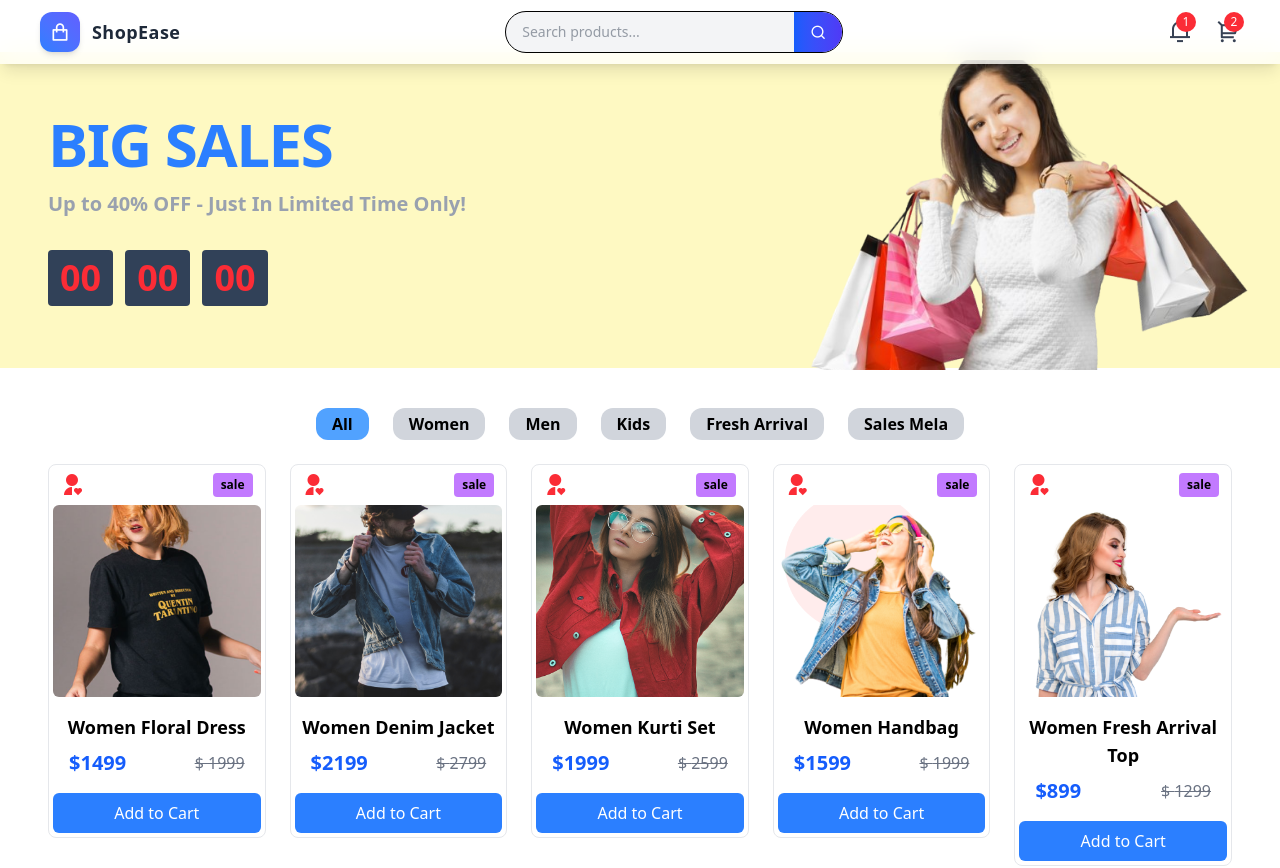
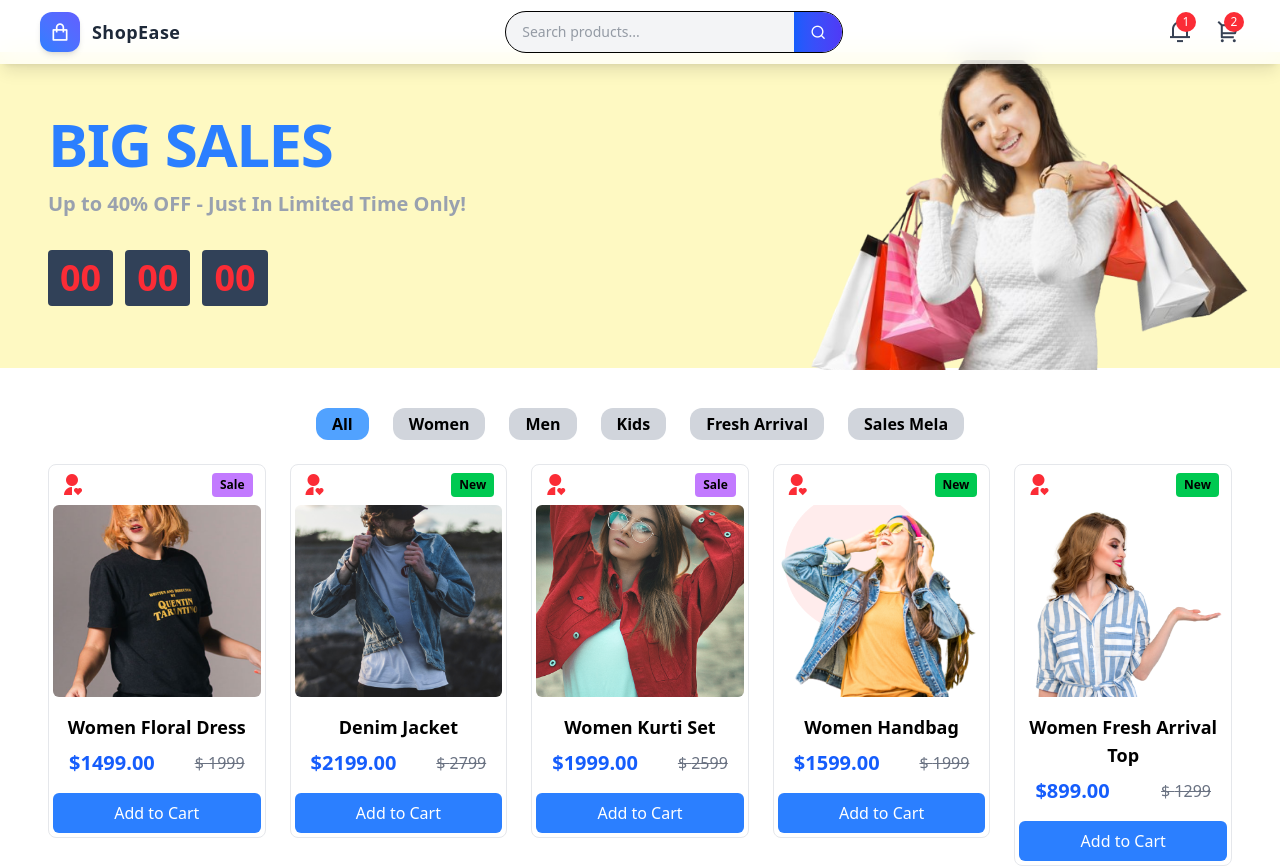
Before and after one commit to Zeeshanelia/E-commerce-Web-App-Fully-Functional-With-useState, a React (Vite) app: page / in a window 1280 px wide. Shown: the top 868 px of the page. Built offline with nearby package versions, Linux system fonts and the light colour scheme.

Commit message:
searchedProduct Creating logic with Matching Lowercase

```diff
--- /dev/null
+++ b/src/component/Banner/Cart.jsx
@@ -0,0 +1,11 @@
+
+
+const Cart = () => {
+
+    return(<>
+
+
+    </>)
+}
+
+export default Cart
--- a/src/component/Home/Home.jsx
+++ b/src/component/Home/Home.jsx
@@ -1,15 +1,26 @@
+import { useState } from 'react';
 import Nav from '../Nav/Nav';
 import Banner from './../Banner/Banner';
 import Products from './../Products/Products'
 
 const Home = () => {
 
+    const [searchedProduct , setSearchedProduct] = useState('')
+
+    const handleScrolling = () => {
+        const section = document.getElementById("product-section")
+        if (section) {
+            section.scrollIntoView({ behavior: "smooth" })
+        }
+    }
+
 
     return (<>
 
-        <Nav />
+        <Nav  handleScrolling={handleScrolling}
+        setSearchedProduct={setSearchedProduct} />
         <Banner />
-        <Products />
+        <Products searchedProduct={searchedProduct} />
 
 
     </>)
--- a/src/component/Nav/Nav.jsx
+++ b/src/component/Nav/Nav.jsx
@@ -1,7 +1,7 @@
 import { useState } from "react";
 import "remixicon/fonts/remixicon.css";
 
-const Nav = () => {
+const Nav = ({ handleScrolling  , setSearchedProduct}) => {
   const [menuOpen, setMenuOpen] = useState(false);
 
   return (
@@ -18,10 +18,14 @@ const Nav = () => {
       {/* Desktop Search */}
       <div className="hidden md:flex items-center border rounded-full overflow-hidden bg-gray-100 focus-within:ring-2 focus-within:ring-blue-500 transition">
         <input
+          onFocus={() => handleScrolling?.()}
+          onChange={(e) => setSearchedProduct(e.target.value)}
           type="text"
           placeholder="Search products..."
           className="px-4 py-2 w-72 bg-transparent outline-none text-sm text-gray-700"
         />
+
+
         <button
           aria-label="Search"
           className="px-4 py-2 bg-gradient-to-r from-blue-600 to-indigo-600 text-white hover:opacity-90 transition"
--- a/src/component/Products/ProductList.js
+++ b/src/component/Products/ProductList.js
@@ -39,17 +39,21 @@ const ProductsList = [
   },
   {
     id: 2,
-    name: "Women Denim Jacket",
-    img: fFashion2, price: 2199,
-    oldPrice: 2799, salesMela: false, freshArrival: true,
-    category: "Women"
+    name: "Denim Jacket",
+    img: fFashion2,
+    price: 2199,
+    oldPrice: 2799,
+    salesMela: false,
+    freshArrival: true,
+    category: "Men"
   },
+
   { id: 3, name: "Women Kurti Set", img: fFashion3, price: 1999, oldPrice: 2599, salesMela: true, freshArrival: false, category: "Women" },
   { id: 4, name: "Women Handbag", img: fFashion4, price: 1599, oldPrice: 1999, salesMela: false, freshArrival: true, category: "Women" },
   { id: 5, name: "Women Fresh Arrival Top", img: fFashion5, price: 899, oldPrice: 1299, salesMela: false, freshArrival: true, category: "Fresh Arrival" },
   { id: 6, name: "Women Dress Combo", img: fFashion6, price: 2499, oldPrice: 3999, salesMela: true, freshArrival: false, category: "Sales Mela" },
-  { id: 7, name: "Women Casual Top", img: fFashion7, price: 899, oldPrice: 1299, salesMela: false, freshArrival: true, category: "Fresh Arrival" },
-  { id: 8, name: "Women Evening Dress", img: fFashion8, price: 1299, oldPrice: 1799, salesMela: false, freshArrival: true, category: "Fresh Arrival" },
+  { id: 7, name: "Women Casual Top", img: fFashion7, price: 899, oldPrice: 1299, salesMela: false, freshArrival: true, category: "Women" },
+  { id: 8, name: "Women Evening Dress", img: fFashion8, price: 1299, oldPrice: 1799, salesMela: false, freshArrival: true, category: "Women" },
 
 
 
@@ -68,17 +72,19 @@ const ProductsList = [
 
 
 
-  // Misc / Others
+  //  Others
   { id: 16, name: "Trendy Bag", img: img111, price: 699, oldPrice: 999, salesMela: false, freshArrival: true, category: "Sales Mela" },
   { id: 17, name: "Sneakers Combo", img: img117, price: 1999, oldPrice: 2799, salesMela: true, freshArrival: false, category: "Sales Mela" },
-  { id: 18, name: "Casual Hat", img: img118, price: 499, oldPrice: 699, salesMela: false, freshArrival: true, category: "Fresh Arrival" },
+
+  { id: 18, name: "Casual Hat", img: img118, price: 499, oldPrice: 699, salesMela: false, freshArrival: true, category: "Kids" },
+
   { id: 19, name: "Kids Summer Shorts", img: img119, price: 399, oldPrice: 599, salesMela: false, freshArrival: true, category: "Kids" },
   { id: 20, name: "Stylish Jacket", img: img120, price: 1599, oldPrice: 2199, salesMela: true, freshArrival: false, category: "Men" },
-  { id: 21, name: "Trendy Sneakers", img: img121, price: 2299, oldPrice: 2999, salesMela: true, freshArrival: true, category: "Men" },
-  { id: 22, name: "Girls Party Dress", img: img122, price: 1299, oldPrice: 1799, salesMela: false, freshArrival: true, category: "Women" },
+  { id: 21, name: "Trendy Sneakers", img: img122, price: 2299, oldPrice: 2999, salesMela: true, freshArrival: true, category: "Kids" },
+  { id: 22, name: "Girls Party Dress", img: img121, price: 1299, oldPrice: 1799, salesMela: false, freshArrival: true, category: "Kids" },
   { id: 23, name: "Boys Hoodie", img: img123, price: 899, oldPrice: 1199, salesMela: true, freshArrival: false, category: "Kids" },
   { id: 24, name: "Casual Cap", img: img124, price: 299, oldPrice: 499, salesMela: false, freshArrival: true, category: "Fresh Arrival" },
-  { id: 25, name: "Denim Pants", img: img125, price: 1399, oldPrice: 1999, salesMela: true, freshArrival: false, category: "Men" },
+  { id: 25, name: "Denim Pants", img: img125, price: 1399, oldPrice: 1999, salesMela: true, freshArrival: false, category: "Kids" },
 ];
 
 export default ProductsList;
--- a/src/component/Products/Products.jsx
+++ b/src/component/Products/Products.jsx
@@ -1,33 +1,53 @@
 import { useState } from "react"
 import ProductsList from "./../Products/ProductList"
 
-const Products = () => {
+const Products = ({ searchedProduct }) => {
     const catog = ["All", "Women", "Men", "Kids", "Fresh Arrival", "Sales Mela"]
     const [isActive, setIsActive] = useState("All")
+    const filterItems = ProductsList.filter((item) => {
 
-    const renderingProducts = ProductsList.map((item) => {
+        const matchedCatog =
+            (isActive === "All") ||
+            (isActive === "Fresh Arrival" && item.freshArrival) ||
+            (isActive === "Sales Mela" && item.salesMela) ||
+            (isActive === item.category)
+
+
+
+        const matchedSearching = item.name.toLowerCase().includes(searchedProduct.toLowerCase())
+        return matchedCatog && matchedSearching
+
+    })
+
+
+
+
+    const renderingProducts = filterItems.map((item) => {
         // if (isActive === "All") return true;
         return <div>
             <div>
-
-
-
                 <div className=" w-full border-1 border-gray-200 rounded-lg p-1 hover:shadow-lg hover:scale-105 transition-transform duration-300">
 
                     <div className="flex justify-between items-center mb-1 px-2">
                         <button > <i className="ri-user-heart-fill text-red-500 text-2xl"></i>
                         </button>
-                        <span className="bg-purple-400 font-bold p-2 py-1 text-black text-xs rounded"> sale </span>
+
+                        {
+                            (item.salesMela || item.freshArrival) && (
+                                <span
+                                    className={`font-bold p-2 py-1 text-black text-xs rounded ${item.salesMela ? "bg-purple-400" : "bg-green-500"}`}>
+                                    {item.salesMela ? "Sale" : "New"}
+                                </span>
+                            )
+                        }
                     </div>
-
-
 
                     <img src={item.img} alt={item.name} className="w-full h-48 object-cover rounded-md mb-4" />
                     <h3 className="text-lg font-semibold mb-2">{item.name}</h3>
 
 
                     <div className="flex items-center  justify-between px-4">
-                        <span className="text-blue-600 font-semibold text-xl">${item.price}</span>
+                        <span className="text-blue-600 font-semibold text-xl">${item.price.toFixed(2)}</span>
 
                         <span className="text-gray-500 line-through">$ {item.oldPrice}</span>
                     </div>
@@ -44,7 +64,7 @@ const Products = () => {
 
 
     return (<>
-        <section className="max-w-[79rem] mx-auto px-10 mt-10 mb-10">
+        <section id="product-section" className="max-w-[79rem] mx-auto px-10 mt-10 mb-10">
 
             <div className="flex  justify-center gap-6 items-center ">
                 {catog.map((item, index) => (
@@ -62,8 +82,17 @@ const Products = () => {
 
 
             <div className="grid grid-cols-1 sm:grid-cols-2 md:grid-cols-3 lg:grid-cols-4 xl:grid-cols-5 gap-6 mt-6">
-                {renderingProducts}
+                {filterItems.length === 0 ? (
+                    <div className="col-span-full flex justify-center items-center">
+                        <p className="mt-10 text-gray-400 font-semibold border p-3 rounded">
+                            No Product Found
+                        </p>
+                    </div>
+                ) : (
+                    renderingProducts
+                )}
             </div>
+
         </section>
     </>)
 }
--- /dev/null
+++ b/src/component/WishList/WishList.jsx
@@ -0,0 +1,14 @@
+
+
+
+
+
+const WishList = () => {
+
+    return(<>
+
+
+    </>)
+}
+
+export default WishList
```
Also changed, not shown: src/App.jsx (+4 -140 lines), public/images/1-girl-shopping-bags-hands.png (deleted).
